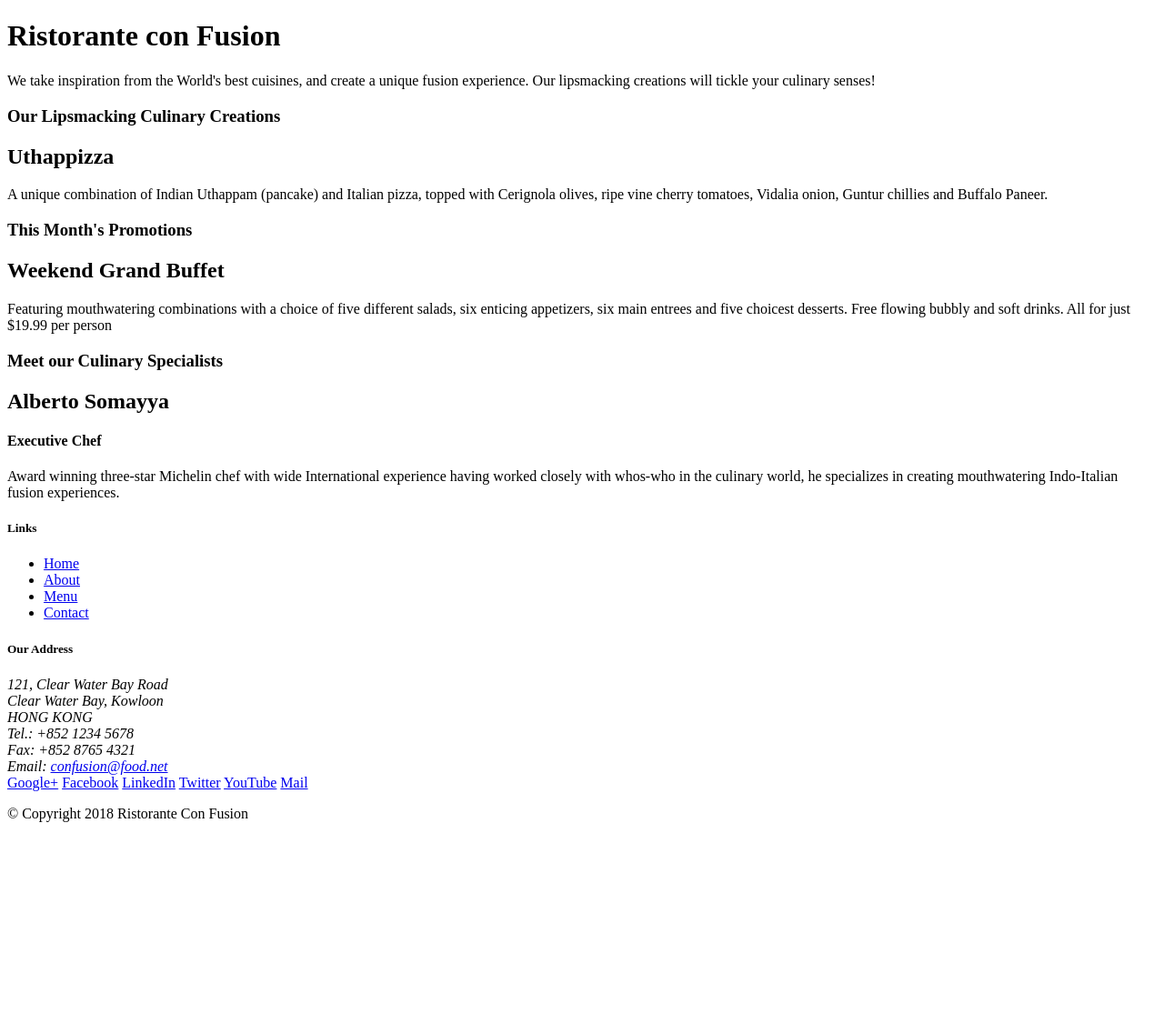
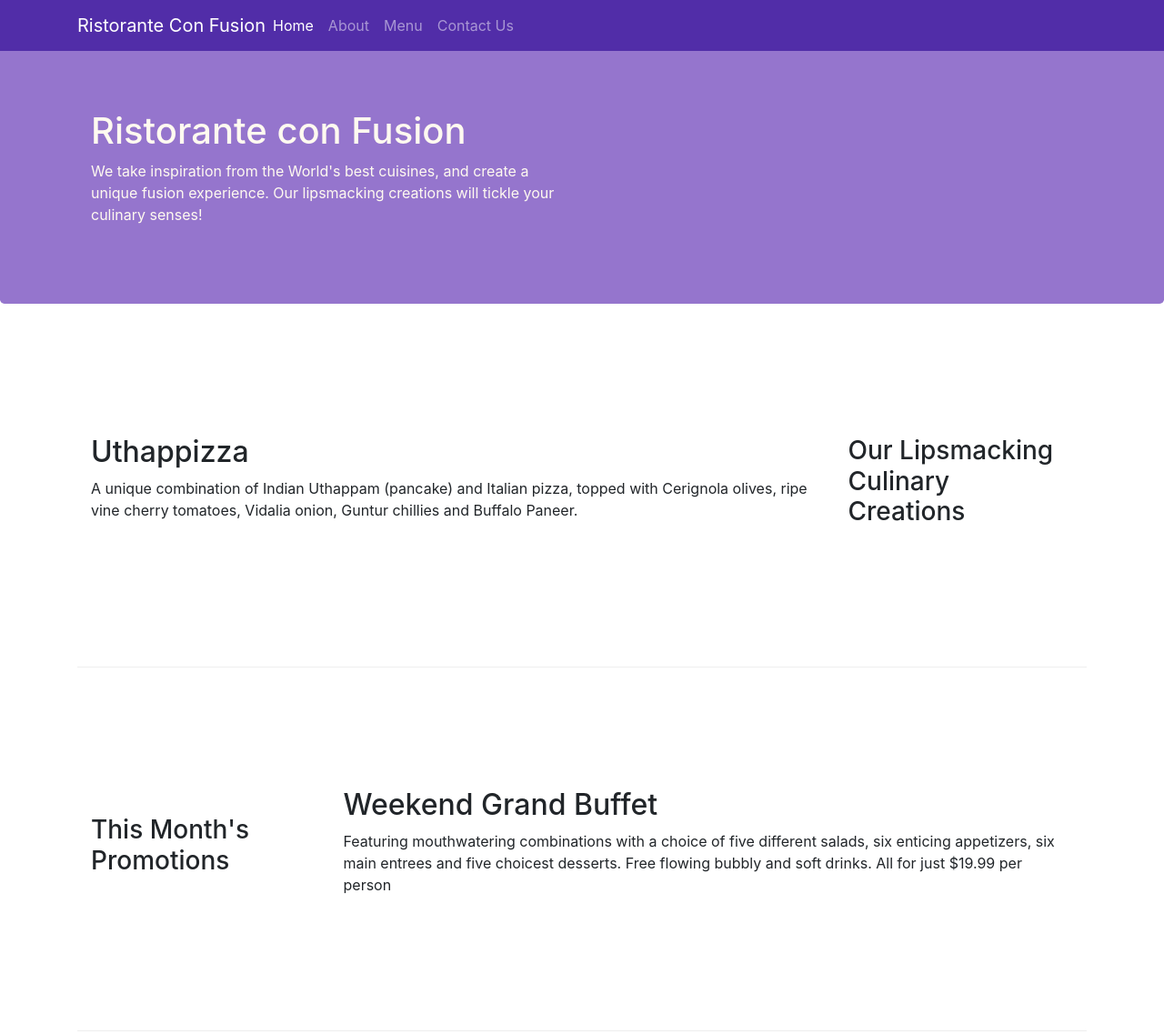
Before and after one commit to devansh511/ristorante-con-fusion, a website: page index.html in a window 1280 px wide. Shown: the top 1137 px of the page at 91% size. Before the commit the page ends 920 px from the top, so only its background shows below. Drawn offline with nearby package versions, Linux system fonts and the light colour scheme.

Commit message:
Navbar and Breadcrumbs

```diff
--- a/css/styles.css
+++ b/css/styles.css
@@ -27,3 +27,12 @@
     margin:0px;
     color:#0f0f0f;
 }
+body{
+    padding-top: 50px;
+    z-index: 0;
+}
+
+.navbar-dark{
+    background-color: #512DA8;
+
+}
--- a/index.html
+++ b/index.html
@@ -2,51 +2,77 @@
 <html lang="en">
 
 <head>
-    <title>Ristorante Con Fusion</title>
+        <!-- Required meta tags always come first -->
+        <meta charset="utf-8">
+        <meta name="viewport" content="width=device-width, initial-scale=1, shrink-to-fit=no">
+        <meta http-equiv="x-ua-compatible" content="ie=edge">
+
+        <!-- Bootstrap CSS -->
+        <link rel="stylesheet" href="node_modules/bootstrap/dist/css/bootstrap.min.css">
+        <link rel="stylesheet" href="css/styles.css">
+        <title>Ristorante Con Fusion</title>
 </head>
 
 <body>
+    <nav class="navbar navbar-dark navbar-expand-sm fixed-top">
+        <div class="container">
+            <button class="navbar-toggler" type="button" data-toggle="collapse" data-target="#Navbar">
+                <span class="navbar-toggler-icon"></span>
+            </button>
+            <a class="navbar-brand mr-auto" href="#">Ristorante Con Fusion</a>
+            <div class="collapse navbar-collapse" id="Navbar">
+                <ul class="navbar-nav mr-auto">
+                    <li class="nav-item active"><a class="nav-link " href="#">Home</a></li>
+                    <li class="nav-item "><a class="nav-link " href="aboutus.html">About</a></li>
+                    <li class="nav-item "><a class="nav-link " href="#">Menu</a></li>
+                    <li class="nav-item "><a class="nav-link " href="#">Contact Us</a></li>
+                </ul>
+            </div>
 
-    <header>
-        <div>
-            <div>
-                <div>
+        </div>
+
+    </nav>
+
+    <header class="jumbotron">
+        <div class="container">
+            <div class="row row-header align-items-center">
+                <div class="col-12 col-sm-6">
                     <h1>Ristorante con Fusion</h1>
                     <p>We take inspiration from the World's best cuisines, and create a unique fusion experience. Our lipsmacking creations will tickle your culinary senses!</p>
                 </div>
-                <div>
+                <div class="col-12 col-sm">
                 </div>
             </div>
         </div>
     </header>
 
-    <div>
-        <div>
-            <div>
+    <div class="container">
+        <div class="row row-content align-items-center"">
+            <div class="col-12 col-sm- order-sm-last col-md-3">
                 <h3>Our Lipsmacking Culinary Creations</h3>
             </div>
-            <div>
+            <div class="col col-sm order-sm-first col-md">
                 <h2>Uthappizza</h2>
                 <p>A unique combination of Indian Uthappam (pancake) and Italian pizza, topped with Cerignola olives, ripe vine cherry tomatoes, Vidalia onion, Guntur chillies and Buffalo Paneer.</p>
             </div>
         </div>
 
 
-        <div>
-            <div>
+        <div class="row row-content align-items-center"">
+            <div class="col-12 col-sm-4 col-md-3">
                 <h3>This Month's Promotions</h3>
             </div>
-            <div>
+            <div class="col col-sm col-md">
                 <h2>Weekend Grand Buffet</h2>
                 <p>Featuring mouthwatering combinations with a choice of five different salads, six enticing appetizers, six main entrees and five choicest desserts. Free flowing bubbly and soft drinks. All for just $19.99 per person </p>
             </div>
         </div>
 
-        <div>
-            <div>
+        <div class="row row-content align-items-center"">
+            <div class="col-12 col-sm-4 order-sm-last col-md-3">
                 <h3>Meet our Culinary Specialists</h3>
             </div>
-            <div>
+            <div class="col col-sm order-sm-first col-md">
                 <h2>Alberto Somayya</h2>
                 <h4>Executive Chef</h4>
                 <p>Award winning three-star Michelin chef with wide International experience having worked closely with whos-who in the culinary world, he specializes in creating mouthwatering Indo-Italian fusion experiences. </p>
@@ -54,19 +80,19 @@
         </div>
     </div>
 
-    <footer>
-        <div>
-            <div>
-                <div>
+    <footer class="footer">
+        <div class="container">
+            <div class="row">
+                <div class="col-4 offset -1 col-sm-2">
                     <h5>Links</h5>
-                    <ul>
+                    <ul class="list-unstyled">
                         <li><a href="#">Home</a></li>
-                        <li><a href="#">About</a></li>
+                        <li><a href="./aboutus.html">About</a></li>
                         <li><a href="#">Menu</a></li>
                         <li><a href="#">Contact</a></li>
                     </ul>
                 </div>
-                <div>
+                <div class="col-7 col-sm-5">
                     <h5>Our Address</h5>
                     <address>
 		              121, Clear Water Bay Road<br>
@@ -77,8 +103,8 @@
 		              Email: <a href="mailto:confusion@food.net">confusion@food.net</a>
 		           </address>
                 </div>
-                <div>
-                    <div>
+                <div class="col-12 col-sm-4 align-self-center">
+                    <div class="text-center">
                         <a href="http://google.com/+">Google+</a>
                         <a href="http://www.facebook.com/profile.php?id=">Facebook</a>
                         <a href="http://www.linkedin.com/in/">LinkedIn</a>
@@ -88,14 +114,17 @@
                     </div>
                 </div>
            </div>
-           <div>
-                <div>
+           <div class="row justify-content-center">
+                <div class="col-auto">
                     <p>© Copyright 2018 Ristorante Con Fusion</p>
                 </div>
            </div>
         </div>
     </footer>
-
+        <!-- jQuery first, then Popper.js, then Bootstrap JS. -->
+        <script src="node_modules/jquery/dist/jquery.slim.min.js"></script>
+        <script src="node_modules/popper.js/dist/umd/popper.min.js"></script>
+        <script src="node_modules/bootstrap/dist/js/bootstrap.min.js"></script>
 </body>
 
 </html>
```
Also changed, not shown: aboutus.html (+28 -5 lines).
